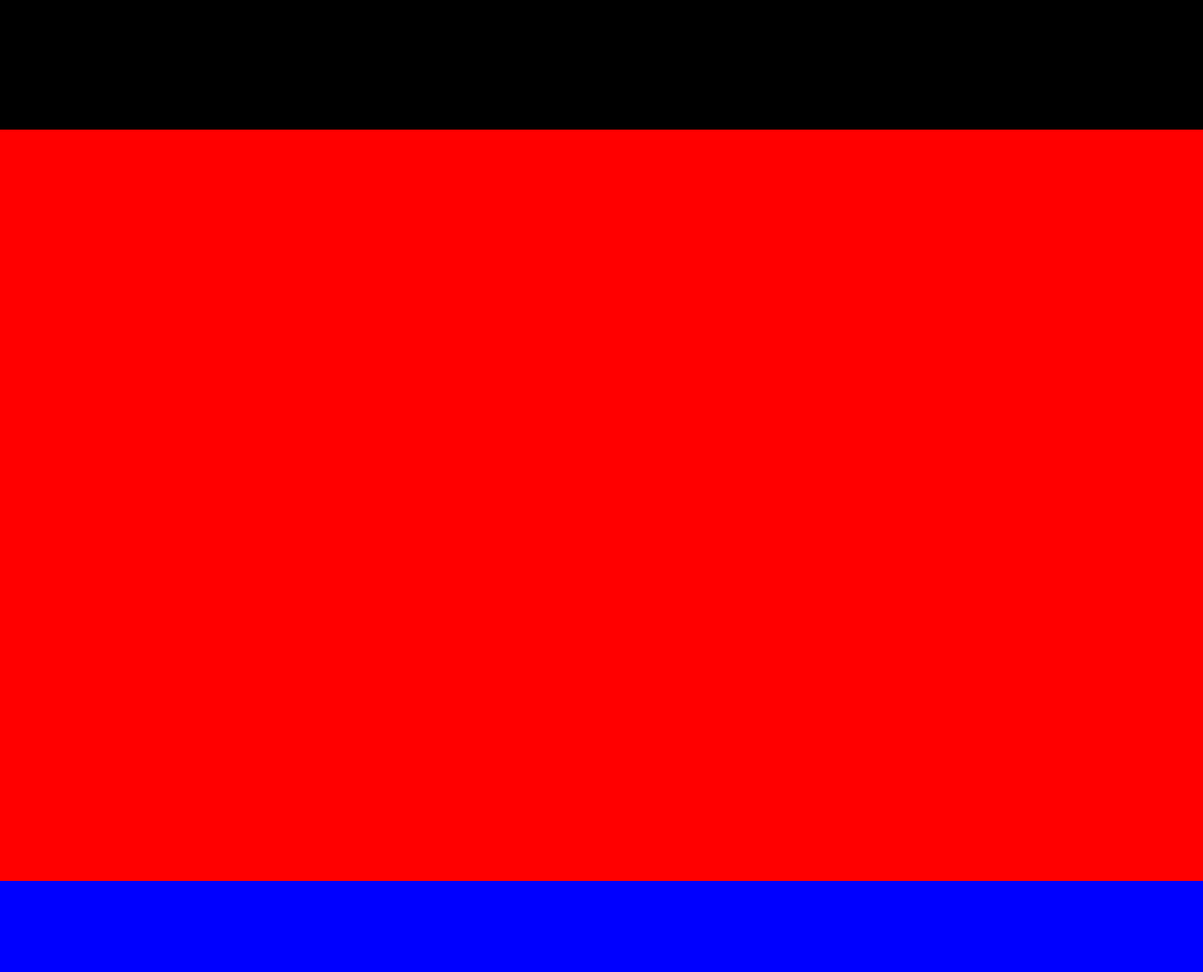
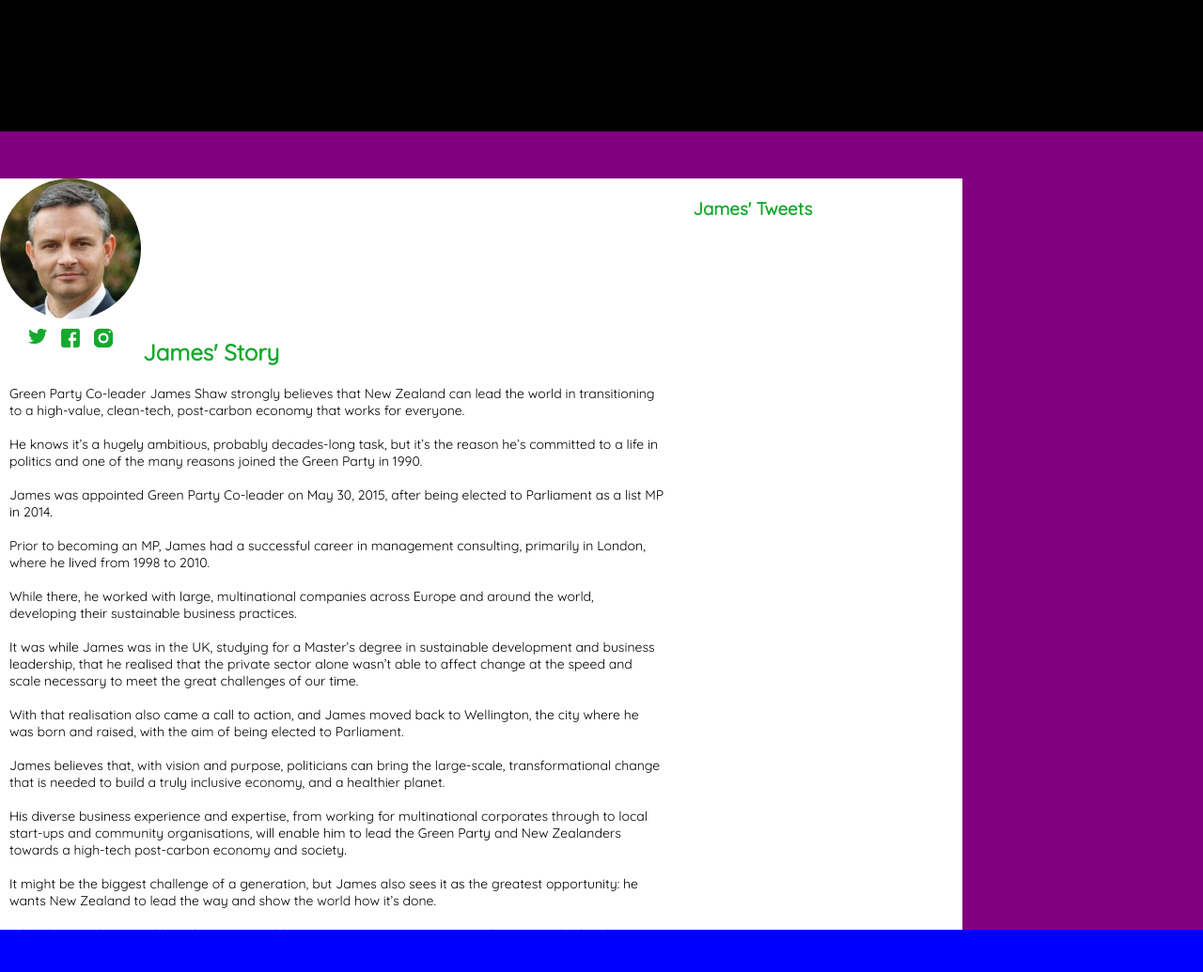
Before and after one commit to kschapman/greens, a website: page public/index.html in a window 1280 px wide. Shown: the part 680-1715 px from the top of the page at 94% size. Drawn offline with nearby package versions, Linux system fonts and the light colour scheme; files that its build step writes are made by us from their sources; no server answers.

Commit message:
added about page

```diff
--- a/config.json
+++ b/config.json
@@ -0,0 +1,6 @@
+{
+	"TConsumerKey": "0Cx2yT6ZZ0gPqgAtrSVvxTTCR",
+	"TConsumerKeySecret": "BgeAuzBiaP1VgfaaUnGowrIunWqQuQOS58mbISaWAXOdFzfglJ",
+	"TAccessToken": "897928381337001984-hnO5tmcj1UMfHY25iS4NdntAVXax9yj",
+	"TAccessTokenSecret": "oO7MZFpAZOTrbM911xFbDKDhDeleiC6JsuNr2DmdinY0X"
+}
--- a/package.json
+++ b/package.json
@@ -24,9 +24,12 @@
   },
   "homepage": "https://github.com/kschapman/greens#readme",
   "dependencies": {
+    "cors": "^2.8.4",
     "express": "^4.15.4",
     "grunt": "^1.0.1",
-    "jquery": "^3.2.1"
+    "jquery": "^3.2.1",
+    "path": "^0.12.7",
+    "twit": "^2.2.9"
   },
   "devDependencies": {
     "grunt-contrib-cssmin": "^2.2.1",
--- a/public/index.html
+++ b/public/index.html
@@ -6,6 +6,7 @@
     <meta name="viewport" content="width=device-width, initial-scale=1.0">
     <link rel="stylesheet" href="css/style.min.css">
     <link rel="shortcut icon" href=img//favicon.ico type="image/vnd.microsoft.icon">
+    <link href="https://fonts.googleapis.com/css?family=Quicksand" rel="stylesheet">
   </head>
 
   <body>
@@ -18,7 +19,31 @@
       </div>
 
       <div id="about" class="section-container">
+        <div class="james-info">
+        <img class="james-pic" src="img/james.jpg" alt="James Shaw">
+          <div class="james-media">
+            <a href="https://twitter.com/jamespeshaw" target="_blank"><img class="media-link"src="img/twitterLogo.png" alt="James' Twitter"></a>
+            <a href="https://www.facebook.com/JamesShawMP/" target="_blank"><img class="media-link"src="img/facebookLogo.png" alt="James' Facebook"></a>
+            <a href="https://www.instagram.com/jamesshawmp/" target="_blank"><img class="media-link instagram"src="img/instagramLogo.png" alt="James' Instagram"></a>
+          </div>
+          <h2 class="james-heading">James' Story</h2><p class="james-text">Green Party Co-leader James Shaw strongly believes that New Zealand can lead the world in transitioning to a high-value, clean-tech, post-carbon economy that works for everyone.
+          <br><br>He knows it’s a hugely ambitious, probably decades-long task, but it’s the reason he’s committed to a life in politics and one of the many reasons joined the Green Party in 1990.
+          <br><br>James was appointed Green Party Co-leader on May 30, 2015, after being elected to Parliament as a list MP in 2014.
+          <br><br>Prior to becoming an MP, James had a successful career in management consulting, primarily in London, where he lived from 1998 to 2010.
+          <br><br>While there, he worked with large, multinational companies across Europe and around the world, developing their sustainable business practices.
+          <br><br>It was while James was in the UK, studying for a Master’s degree in sustainable development and business leadership, that he realised that the private sector alone wasn’t able to affect change at the speed and scale necessary to meet the great challenges of our time.
+          <br><br>With that realisation also came a call to action, and James moved back to Wellington, the city where he was born and raised, with the aim of being elected to Parliament.
+          <br><br>James believes that, with vision and purpose, politicians can bring the large-scale, transformational change that is needed to build a truly inclusive economy, and a healthier planet.
+          <br><br>His diverse business experience and expertise, from working for multinational corporates through to local start-ups and community organisations, will enable him to lead the Green Party and New Zealanders towards a high-tech post-carbon economy and society.
+          <br><br>It might be the biggest challenge of a generation, but James also sees it as the greatest opportunity: he wants New Zealand to lead the way and show the world how it’s done.
+          <br><br>When he’s not living and breathing sustainable economics, James enjoys spending time in his local community, Aro Valley, with his wife Annabel.</p>
+        </div>
+        <div class="tweets">
+          <h3 class="tweets-heading">James' Tweets</h3>
+          <div id="twitter-feed">
 
+          </div>
+        </div>
       </div>
 
       <div id="contact" class="section-container">
--- a/public/js/script.js
+++ b/public/js/script.js
@@ -0,0 +1,14 @@
+$.ajax({
+	url:"http://localhost:3000/tweets.json",
+	dataType:"json",
+	success: function(data){
+		for (var i = 0; i < data.length; i++) {
+			var tweet = data[i];
+			console.log(data[i]);
+			$("#twitter-feed").append("<p class='tweet-font'>"+tweet.text+"</p></br>");
+		}
+	},
+	error: function(){
+		console.log("somthing wrong");
+	}
+});
--- a/public/sass/style.scss
+++ b/public/sass/style.scss
@@ -7,6 +7,7 @@ $testColor:purple;
 body, html{
 	padding:$null;
 	margin:$null;
+	font-family: 'Quicksand', sans-serif;
 	overflow-x:hidden;
 }
 
@@ -44,9 +45,76 @@ body, html{
 }
 
 #about{
-	background-color:red;
+	background-color:white;
+	max-width: 1024px;
+	margin: 0 auto;
+	margin-top: 50px;
 }
 
 #contact{
 	background-color:blue;
 }
+
+//ABOUT STYLING
+.james-info {
+  float: left;
+  width: 70%;
+}
+
+.james-pic {
+  width: 150px;
+  height: 150px;
+  float: left;
+  margin-right: 10px;
+  margin-bottom: 10px;
+  border-radius: 50%;
+}
+
+.james-heading {
+  margin-top: 10px;
+  margin-bottom: 10px;
+  color: #15A92D;
+}
+
+.james-media {
+  float: left;
+  clear: both;
+  margin-left: 30px;
+}
+
+.media-link {
+  width: 20px;
+  margin-right: 15px;
+}
+
+.instagram {
+  margin-right: 32px;
+}
+
+.james-text {
+  padding: 10px;
+  font-size: 14px;
+}
+
+.tweets {
+  float: left;
+  padding-left: 2%;
+  padding-right: 2%;
+  width: 26%;
+}
+
+.tweet-font {
+  font-size: 14px;
+}
+
+.tweets-heading {
+  margin-top: 20px;
+  margin-bottom: 20px;
+  text-align: center;
+  color: #15A92D;
+}
+
+#twitter-feed {
+  height: 80vh;
+  overflow-y: scroll;
+}
```
Also changed, not shown: app.js (+28 -0 lines), gruntfile.js (line endings or trailing spaces), public/css/style.css, public/img/facebookLogo.png (added), public/img/instagramLogo.png (added), public/img/james.jpg (added), public/img/twitterLogo.png (added), 1 other file. Lines whose indentation alone changed are shown as unchanged.
